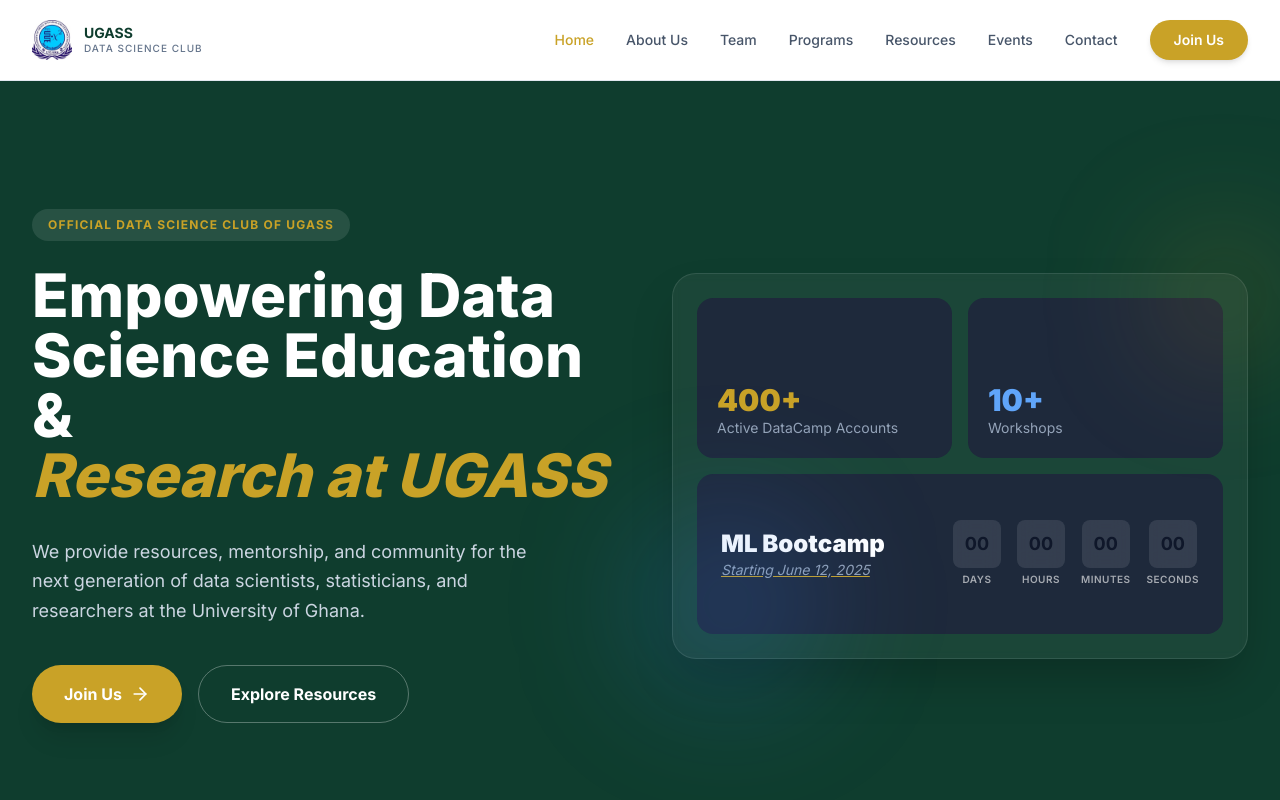
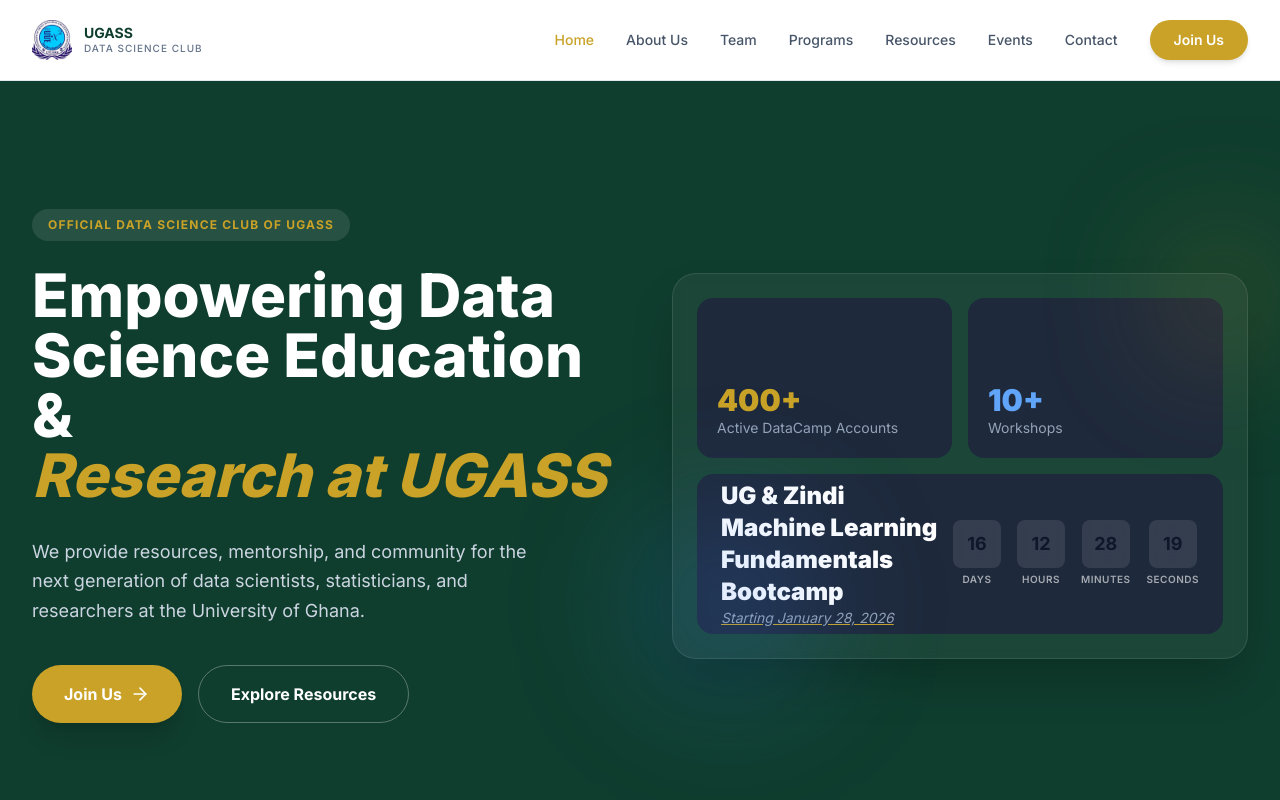
Before and after one commit to bismark-bakomora/ugass-ds-wing-website, a React (Vite) app: page / in a window 1280 px wide. Shown: the top 800 px of the page. Built offline with nearby package versions, Linux system fonts and the light colour scheme.

Commit message:
updated timer for ml bootcamp in hero section

```diff
--- a/src/pages/HomePage.tsx
+++ b/src/pages/HomePage.tsx
@@ -50,11 +50,11 @@
                   </div>
                   <div className="bg-slate-800 rounded-2xl h-40 col-span-2 flex items-center justify-between p-6">
                     <div>
-                      <div className="text-white font-black text-2xl">ML Bootcamp</div>
-                      <div className="text-slate-400 text-sm italic underline decoration-ugass-gold">Starting June 12, 2025</div>
+                      <div className="text-white font-black text-2xl">UG & Zindi Machine Learning Fundamentals Bootcamp</div>
+                      <div className="text-slate-400 text-sm italic underline decoration-ugass-gold">Starting January 28, 2026</div>
                     </div>
                     <div className="hidden sm:block">
-                      <CountdownTimer targetDate="2025-06-12T09:00:00" />
+                      <CountdownTimer targetDate="2026-01-28T20:00:00" />
                     </div>
                   </div>
                 </div>
```
